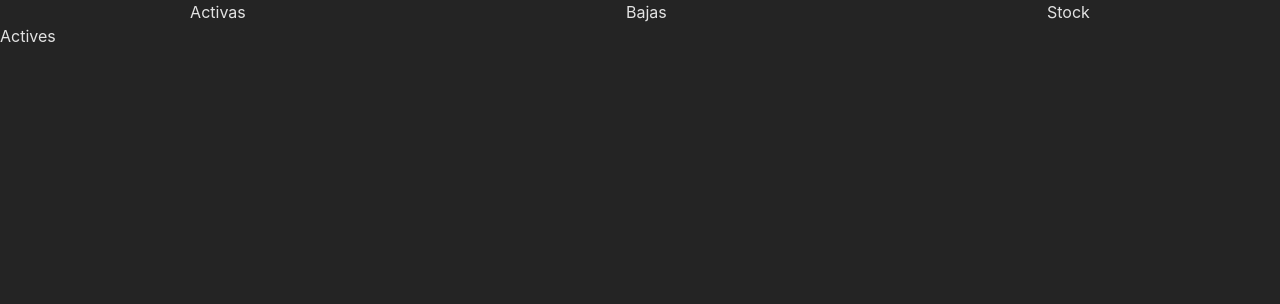
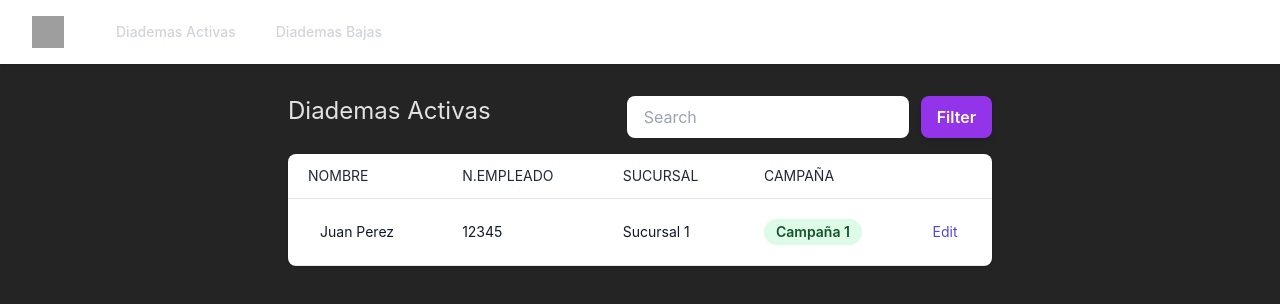
Before and after one commit to brandonhsz/headphones-system, a React (Vite) app: page /active in a window 1280 px wide. Shown: the top 304 px of the page. Built offline with nearby package versions, Linux system fonts and the light colour scheme; grey boxes are pictures that could not be loaded.

Commit message:
Table ui added

```diff
--- a/src/components/Nav/Nav.tsx
+++ b/src/components/Nav/Nav.tsx
@@ -3,20 +3,35 @@
 
 const Nav = () => {
   return (
-    <nav className='flex justify-around'>
-      <NavItem
-        title='Activas'
-        link='/active'
-      />
-      <NavItem
-        title='Bajas'
-        link='/bajas'
-      />
+    <div>
+      <nav className="bg-white dark:bg-gray-800  shadow ">
+        <div className="max-w-7xl mx-auto px-8">
+          <div className="flex items-center justify-between h-16">
+            <div className=" flex items-center">
+              <a className="flex-shrink-0" href="/">
+                <img className="h-8 w-8" src="https://www.tailwind-kit.com/icons/rocket.svg" alt="Workflow" />
+              </a>
+              <div className="hidden md:block">
+                <div className="ml-10 flex items-baseline space-x-4">
 
-      <NavItem
-        title='Stock'
-      />
-    </nav>
+                  <NavItem
+                    title='Diademas Activas'
+                    link="/active"
+                  />
+
+                  <NavItem
+                    title='Diademas Bajas'
+                    link="/bajas"
+                  />
+
+                </div>
+              </div>
+            </div>
+          </div>
+        </div>
+      </nav>
+    </div>
+
   )
 }
 
--- a/src/components/Nav/NavItem.tsx
+++ b/src/components/Nav/NavItem.tsx
@@ -8,7 +8,12 @@
 const NavItem = ({ link = "#", title }: IProps) => {
   return (
     <>
-      <a href={link}>{title}</a>
+      <a
+        className="text-gray-300  hover:text-gray-800 dark:hover:text-white px-3 py-2 rounded-md text-sm font-medium"
+        href={link}
+      >
+        {title}
+      </a>
     </>
   )
 }
--- /dev/null
+++ b/src/components/Tables/HeaderTable.tsx
@@ -0,0 +1,35 @@
+import React from 'react'
+
+interface IProps {
+  title: string
+}
+
+const HeaderTable = ({ title }: IProps) => {
+  return (
+    <>
+      <div className="flex flex-row mb-1 sm:mb-0 justify-between w-full">
+        <h2 className="text-2xl leading-tight">{title}</h2>
+        <div className="text-end">
+          <form className="flex flex-col md:flex-row w-3/4 md:w-full max-w-sm md:space-x-3 space-y-3 md:space-y-0 justify-center">
+            <div className=" relative ">
+              <input
+                type="text"
+                id='"form-subscribe-Filter'
+                className=" rounded-lg border-transparent flex-1 appearance-none border border-gray-300 w-full py-2 px-4 bg-white text-gray-700 placeholder-gray-400 shadow-sm text-base focus:outline-none focus:ring-2 focus:ring-purple-600 focus:border-transparent"
+                placeholder={'Search'}
+              />
+            </div>
+            <button
+              className="flex-shrink-0 px-4 py-2 text-base font-semibold text-white bg-purple-600 rounded-lg shadow-md hover:bg-purple-700 focus:outline-none focus:ring-2 focus:ring-purple-500 focus:ring-offset-2 focus:ring-offset-purple-200"
+              type="submit"
+            >
+              Filter
+            </button>
+          </form>
+        </div>
+      </div>
+    </>
+  )
+}
+
+export default HeaderTable
--- /dev/null
+++ b/src/components/Tables/Table.tsx
@@ -0,0 +1,46 @@
+import React from 'react'
+import HeaderTable from './HeaderTable'
+import TableBody from './TableBody'
+import TableHead from './TableHead'
+import TablePages from './TablePages'
+
+
+const Table = () => {
+  return (
+    <div className="container mx-auto px-4 sm:px-8 max-w-3xl">
+      <div className="py-8">
+
+        <HeaderTable
+          title="Diademas Activas"
+        />
+
+        <div className="-mx-4 sm:-mx-8 px-4 sm:px-8 py-4 overflow-x-auto">
+          <div className="inline-block min-w-full shadow rounded-lg overflow-hidden">
+            <table className="min-w-full leading-normal">
+
+              <TableHead
+                first='Nombre'
+                second='N.Empleado'
+                third='Sucursal'
+                fourth='Campaña'
+              />
+
+              <TableBody
+                name='Juan Perez'
+                employeeNumber='12345'
+                branch='Sucursal 1'
+                campaign='Campaña 1'
+              />
+
+            </table>
+
+            {/* <TablePages /> */}
+          </div>
+        </div>
+      </div>
+    </div>
+
+  )
+}
+
+export default Table
--- /dev/null
+++ b/src/components/Tables/TableBody.tsx
@@ -0,0 +1,52 @@
+import React from 'react'
+
+interface IProps {
+  name: string
+  employeeNumber: string
+  branch: string
+  campaign: string
+}
+
+const TableBody = ({ name, employeeNumber, branch, campaign }: IProps) => {
+  return (
+    <>
+      <tbody>
+
+        <tr>
+          <td className="px-5 py-5 border-b border-gray-200 bg-white text-sm">
+            <div className="flex items-center">
+              <div className="ml-3">
+                <p className="text-gray-900 whitespace-no-wrap">
+                  {name}
+                </p>
+              </div>
+            </div>
+          </td>
+          <td className="px-5 py-5 border-b border-gray-200 bg-white text-sm">
+            <p className="text-gray-900 whitespace-no-wrap">{employeeNumber}</p>
+          </td>
+          <td className="px-5 py-5 border-b border-gray-200 bg-white text-sm">
+            <p className="text-gray-900 whitespace-no-wrap">{branch}</p>
+          </td>
+          <td className="px-5 py-5 border-b border-gray-200 bg-white text-sm">
+            <span className="relative inline-block px-3 py-1 font-semibold text-green-900 leading-tight">
+              <span
+                aria-hidden="true"
+                className="absolute inset-0 bg-green-200 opacity-50 rounded-full"
+              ></span>
+              <span className="relative">{campaign}</span>
+            </span>
+          </td>
+          <td className="px-5 py-5 border-b border-gray-200 bg-white text-sm">
+            <a href="#" className="text-indigo-600 hover:text-indigo-900">
+              Edit
+            </a>
+          </td>
+        </tr>
+
+      </tbody>
+    </>
+  )
+}
+
+export default TableBody
--- /dev/null
+++ b/src/components/Tables/TableHead.tsx
@@ -0,0 +1,49 @@
+import React from 'react'
+
+interface IProps {
+  first: string
+  second: string
+  third: string
+  fourth: string
+}
+
+const TableHead = ({ first, second, third, fourth }: IProps) => {
+  return (
+    <>
+      <thead>
+        <tr>
+          <th
+            scope="col"
+            className="px-5 py-3 bg-white  border-b border-gray-200 text-gray-800  text-left text-sm uppercase font-normal"
+          >
+            {first}
+          </th>
+          <th
+            scope="col"
+            className="px-5 py-3 bg-white  border-b border-gray-200 text-gray-800  text-left text-sm uppercase font-normal"
+          >
+            {second}
+          </th>
+          <th
+            scope="col"
+            className="px-5 py-3 bg-white  border-b border-gray-200 text-gray-800  text-left text-sm uppercase font-normal"
+          >
+            {third}
+          </th>
+          <th
+            scope="col"
+            className="px-5 py-3 bg-white  border-b border-gray-200 text-gray-800  text-left text-sm uppercase font-normal"
+          >
+            {fourth}
+          </th>
+          <th
+            scope="col"
+            className="px-5 py-3 bg-white  border-b border-gray-200 text-gray-800  text-left text-sm uppercase font-normal"
+          ></th>
+        </tr>
+      </thead>
+    </>
+  )
+}
+
+export default TableHead
--- /dev/null
+++ b/src/components/Tables/TablePages.tsx
@@ -0,0 +1,68 @@
+import React from 'react'
+
+const TablePages = () => {
+  return (
+    <>
+      <div className="px-5 bg-white py-5 flex flex-col xs:flex-row items-center xs:justify-between">
+        <div className="flex items-center">
+          <button
+            type="button"
+            className="w-full p-4 border text-base rounded-l-xl text-gray-600 bg-white hover:bg-gray-100"
+          >
+            <svg
+              width={9}
+              fill="currentColor"
+              height={8}
+              className=""
+              viewBox="0 0 1792 1792"
+              xmlns="http://www.w3.org/2000/svg"
+            >
+              <path d="M1427 301l-531 531 531 531q19 19 19 45t-19 45l-166 166q-19 19-45 19t-45-19l-742-742q-19-19-19-45t19-45l742-742q19-19 45-19t45 19l166 166q19 19 19 45t-19 45z"></path>
+            </svg>
+          </button>
+          <button
+            type="button"
+            className="w-full px-4 py-2 border-t border-b text-base text-indigo-500 bg-white hover:bg-gray-100 "
+          >
+            1
+          </button>
+          <button
+            type="button"
+            className="w-full px-4 py-2 border text-base text-gray-600 bg-white hover:bg-gray-100"
+          >
+            2
+          </button>
+          <button
+            type="button"
+            className="w-full px-4 py-2 border-t border-b text-base text-gray-600 bg-white hover:bg-gray-100"
+          >
+            3
+          </button>
+          <button
+            type="button"
+            className="w-full px-4 py-2 border text-base text-gray-600 bg-white hover:bg-gray-100"
+          >
+            4
+          </button>
+          <button
+            type="button"
+            className="w-full p-4 border-t border-b border-r text-base  rounded-r-xl text-gray-600 bg-white hover:bg-gray-100"
+          >
+            <svg
+              width={9}
+              fill="currentColor"
+              height={8}
+              className=""
+              viewBox="0 0 1792 1792"
+              xmlns="http://www.w3.org/2000/svg"
+            >
+              <path d="M1363 877l-742 742q-19 19-45 19t-45-19l-166-166q-19-19-19-45t19-45l531-531-531-531q-19-19-19-45t19-45l166-166q19-19 45-19t45 19l742 742q19 19 19 45t-19 45z"></path>
+            </svg>
+          </button>
+        </div>
+      </div>
+    </>
+  )
+}
+
+export default TablePages
--- a/src/pages/Actives.tsx
+++ b/src/pages/Actives.tsx
@@ -1,8 +1,11 @@
 import React from 'react'
+import Table from '../components/Tables/Table'
 
 const Actives = () => {
   return (
-    <div>Actives</div>
+    <div>
+      <Table />
+    </div>
   )
 }
 
```
